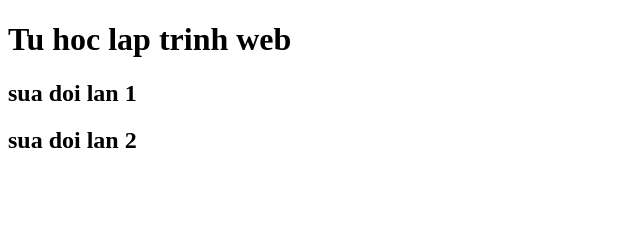
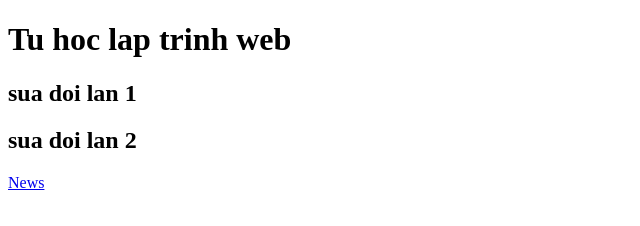
Before and after one commit to Vinhle20022005/duan3, a plain HTML site: page index.html in a window 1280 px wide. Shown: the full height of the page, 0-640 px from the left. Drawn offline with Linux system fonts and the light colour scheme.

Commit message:
sua lan 4

```diff
--- a/index.html
+++ b/index.html
@@ -9,5 +9,6 @@
     <h1>Tu hoc lap trinh web</h1>
     <h2>sua doi lan 1</h2>
     <h2>sua doi lan 2</h2>
+    <a href="/new1.html">News</a>
   </body>
 </html>
```
